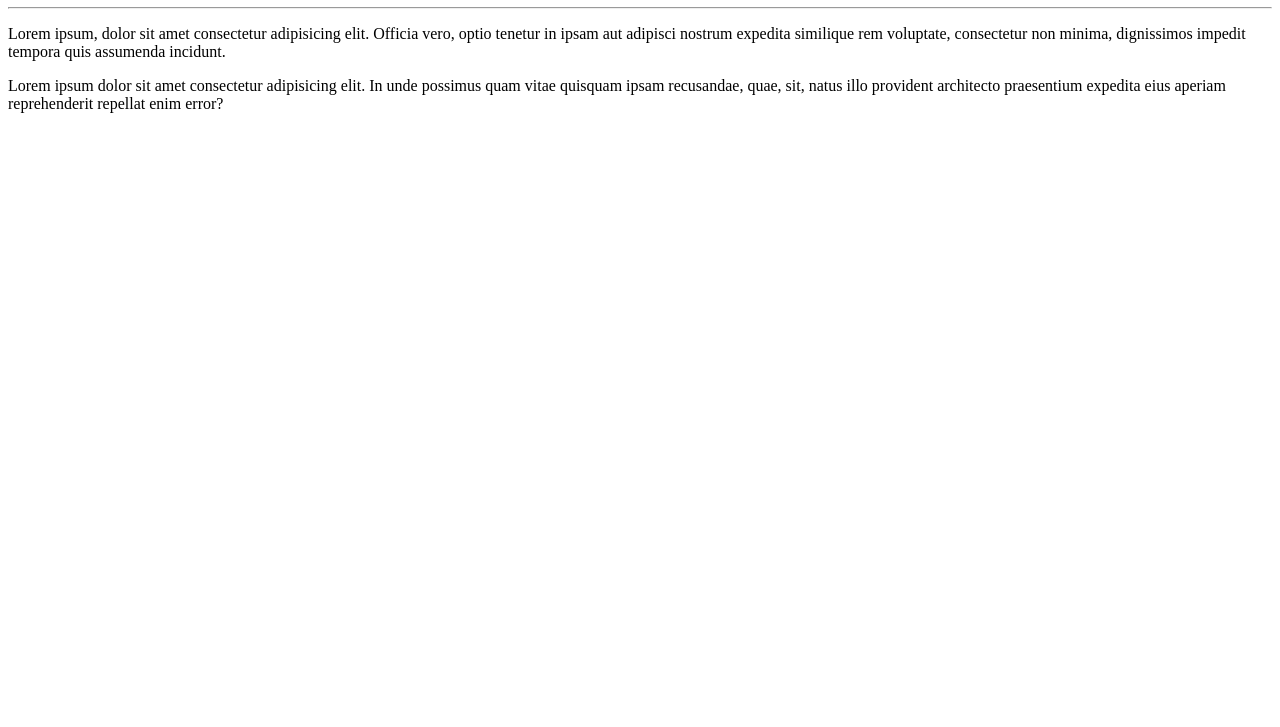
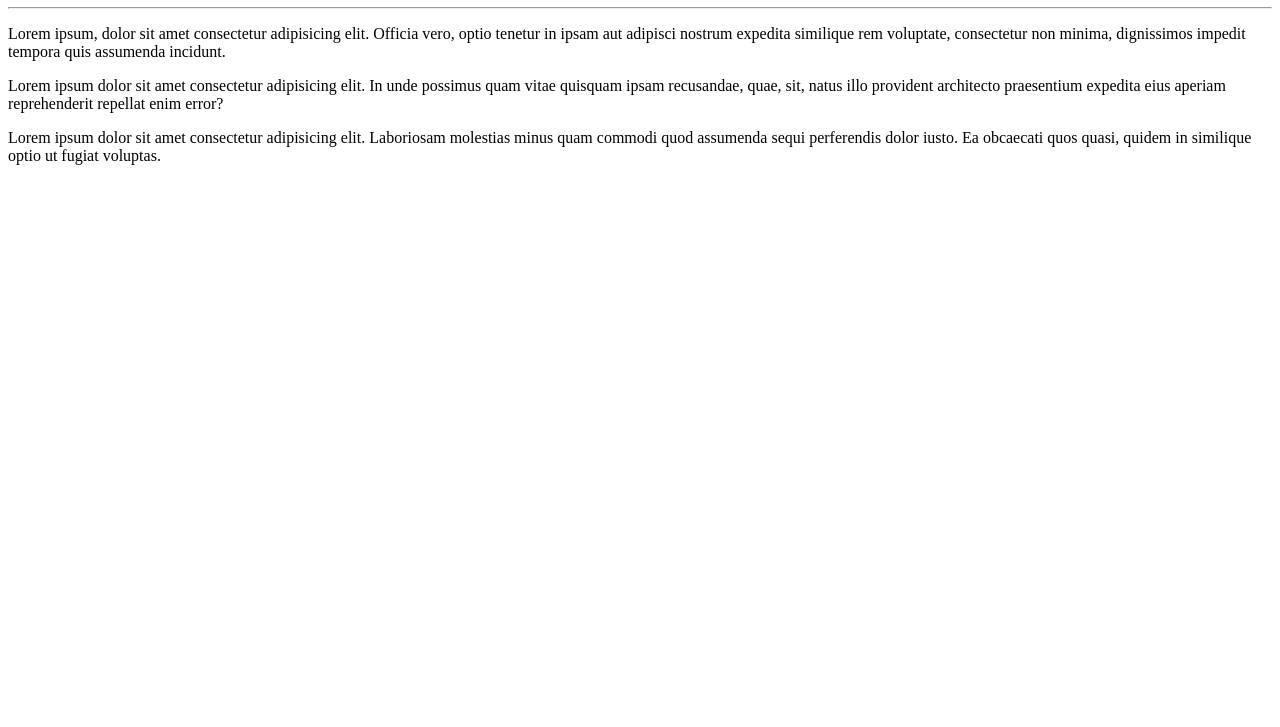
Before and after one commit to FagnerHc/Ola-Mundo-, a plain HTML site: page site-exemplo/index.html in a window 1280 px wide. Shown: the part 73-800 px from the top of the page. Drawn offline with Linux system fonts and the light colour scheme.

Commit message:
Update index.html

```diff
--- a/site-exemplo/index.html
+++ b/site-exemplo/index.html
@@ -11,5 +11,6 @@
     <hr>
     <p>Lorem ipsum, dolor sit amet consectetur adipisicing elit. Officia vero, optio tenetur in ipsam aut adipisci nostrum expedita similique rem voluptate, consectetur non minima, dignissimos impedit tempora quis assumenda incidunt.</p>
     <p>Lorem ipsum dolor sit amet consectetur adipisicing elit. In unde possimus quam vitae quisquam ipsam recusandae, quae, sit, natus illo provident architecto praesentium expedita eius aperiam reprehenderit repellat enim error?</p>
+    <p>Lorem ipsum dolor sit amet consectetur adipisicing elit. Laboriosam molestias minus quam commodi quod assumenda sequi perferendis dolor iusto. Ea obcaecati quos quasi, quidem in similique optio ut fugiat voluptas.</p>
 </body>
 </html>
```
